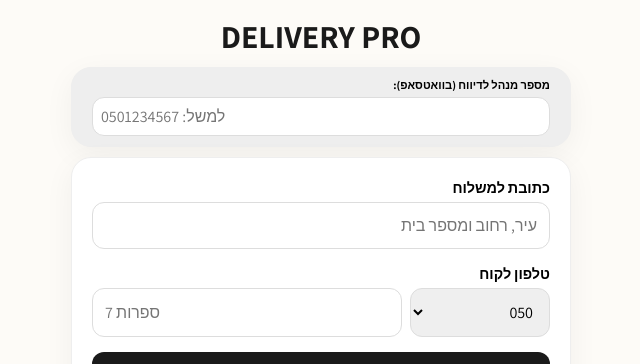
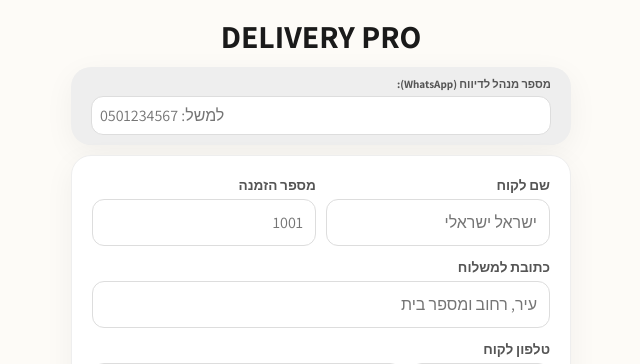
Before and after one commit to razlevistudent-bot/delivery-app, a Flask app: page / in a window 1280 px wide. Shown: the top 364 px of the page, without its empty margins (319-959 px from the left). Run offline with Flask 3, Linux system fonts and the light colour scheme.

Commit message:
Update index.html

```diff
--- a/templates/index.html
+++ b/templates/index.html
@@ -12,8 +12,11 @@
         .container { max-width: 500px; margin: 0 auto; }
         .glass-card { background: white; border-radius: 20px; padding: 20px; box-shadow: 0 8px 30px rgba(0,0,0,0.05); margin-bottom: 20px; border: 1px solid #eee; }
 
-        label { display: block; margin-bottom: 5px; font-size: 0.9rem; font-weight: bold; }
-        input, select { width: 100%; padding: 12px; border: 1px solid #ddd; border-radius: 12px; font-size: 1rem; margin-bottom: 15px; box-sizing: border-box; font-family: inherit; }
+        label { display: block; margin-bottom: 5px; font-size: 0.85rem; font-weight: bold; color: #555; }
+        input, select { width: 100%; padding: 12px; border: 1px solid #ddd; border-radius: 12px; font-size: 1rem; margin-bottom: 12px; box-sizing: border-box; font-family: inherit; }
+
+        .row { display: flex; gap: 10px; }
+        .row div { flex: 1; }
 
         .phone-group { display: flex; gap: 8px; }
         .phone-group select { flex: 0.4; }
@@ -23,19 +26,21 @@
 
         button { border: none; border-radius: 12px; cursor: pointer; font-weight: bold; width: 100%; padding: 15px; font-size: 1.1rem; transition: 0.2s; font-family: inherit; }
         .btn-add { background: var(--brand); color: white; margin-bottom: 10px; }
-        .btn-opt { background: var(--accent); color: white; }
+        .btn-opt { background: var(--accent); color: white; margin-bottom: 10px; }
 
         .route-item { background: white; padding: 18px; border-radius: 16px; margin-bottom: 12px; border-right: 6px solid var(--accent); box-shadow: 0 4px 12px rgba(0,0,0,0.03); }
         .route-item.completed { border-right-color: var(--success); background: #f8fff9; }
 
-        .item-header { display: flex; justify-content: space-between; align-items: center; margin-bottom: 12px; }
+        .item-header { display: flex; justify-content: space-between; align-items: flex-start; margin-bottom: 12px; }
+        .cust-info { font-size: 0.95rem; color: #333; }
+        .order-tag { background: #eee; padding: 2px 8px; border-radius: 6px; font-size: 0.8rem; font-weight: bold; color: #666; }
+
         .actions { display: flex; gap: 8px; flex-wrap: wrap; }
+        .action-btn { flex: 1; text-align: center; padding: 10px; border-radius: 10px; color: white; text-decoration: none; font-size: 0.85rem; font-weight: bold; display: flex; align-items: center; justify-content: center; }
+        .waze { background: #33ccff; } .call { background: var(--success); } .whatsapp { background: var(--wa); }
+        .btn-report { background: var(--report); width: 100%; margin-top: 10px; font-size: 0.8rem; padding: 10px; }
 
-        .action-btn { flex: 1; text-align: center; padding: 10px; border-radius: 10px; color: white; text-decoration: none; font-size: 0.85rem; font-weight: bold; display: flex; align-items: center; justify-content: center; }
-        .waze { background: #33ccff; } .gmaps { background: #4285f4; } .call { background: var(--success); } .whatsapp { background: var(--wa); }
-        .btn-report { background: var(--report); width: 100%; margin-top: 10px; font-size: 0.8rem; padding: 8px; }
-
-        .v-check { width: 40px; height: 40px; border: 2px solid var(--success); border-radius: 50%; display: flex; align-items: center; justify-content: center; cursor: pointer; color: var(--success); font-size: 1.3rem; }
+        .v-check { width: 40px; height: 40px; border: 2px solid var(--success); border-radius: 50%; display: flex; align-items: center; justify-content: center; cursor: pointer; color: var(--success); font-size: 1.3rem; flex-shrink: 0; }
         .completed .v-check { background: var(--success); color: white; }
     </style>
 </head>
@@ -46,12 +51,23 @@
         <h1 style="margin:0; color: var(--brand);">DELIVERY PRO</h1>
     </header>
 
-    <div class="glass-card" style="padding: 10px 20px; margin-bottom: 10px; background: #eee;">
-        <label style="font-size: 0.7rem;">מספר מנהל לדיווח (בוואטסאפ):</label>
-        <input type="tel" id="managerPhone" placeholder="למשל: 0501234567" style="margin-bottom:0; padding: 8px;" onchange="saveManager()">
+    <div class="glass-card" style="padding: 10px 20px; margin-bottom: 10px; background: #eee; border:none;">
+        <label style="font-size: 0.7rem;">מספר מנהל לדיווח (WhatsApp):</label>
+        <input type="tel" id="managerPhone" placeholder="למשל: 0501234567" style="margin-bottom:0; padding: 8px; background:white;" onchange="saveManager()">
     </div>
 
     <div class="glass-card">
+        <div class="row">
+            <div>
+                <label>שם לקוח</label>
+                <input type="text" id="customerName" placeholder="ישראל ישראלי">
+            </div>
+            <div>
+                <label>מספר הזמנה</label>
+                <input type="text" id="orderNum" placeholder="1001">
+            </div>
+        </div>
+
         <label>כתובת למשלוח</label>
         <input type="text" id="addressInput" placeholder="עיר, רחוב ומספר בית">
 
@@ -65,11 +81,7 @@
                 <option value="054">054</option>
                 <option value="055">055</option>
                 <option value="058">058</option>
-                <option value="02">02</option>
-                <option value="03">03</option>
-                <option value="04">04</option>
-                <option value="08">08</option>
-                <option value="09">09</option>
+                <option value="02">02</option><option value="03">03</option><option value="04">04</option><option value="08">08</option><option value="09">09</option>
             </select>
             <input type="tel" id="phoneNumber" placeholder="7 ספרות" maxlength="7">
         </div>
@@ -90,17 +102,20 @@
     var map = L.map('map').setView([32.0853, 34.7818], 10);
     L.tileLayer('https://{s}.tile.openstreetmap.org/{z}/{x}/{y}.png').addTo(map);
 
-    var locations = JSON.parse(localStorage.getItem('delivery_v12')) || [];
+    var locations = JSON.parse(localStorage.getItem('delivery_v13')) || [];
     var markers = [];
     document.getElementById('managerPhone').value = localStorage.getItem('manager_num') || '';
 
-    function save() { localStorage.setItem('delivery_v12', JSON.stringify(locations)); }
+    function save() { localStorage.setItem('delivery_v13', JSON.stringify(locations)); }
     function saveManager() { localStorage.setItem('manager_num', document.getElementById('managerPhone').value); }
 
     async function addNewLocation() {
         const addr = document.getElementById('addressInput').value;
+        const name = document.getElementById('customerName').value;
+        const order = document.getElementById('orderNum').value;
         const prefix = document.getElementById('phonePrefix').value;
         const num = document.getElementById('phoneNumber').value;
+
         if(!addr) return alert("נא להזין כתובת");
 
         try {
@@ -109,6 +124,8 @@
             if (data && data.length > 0) {
                 locations.push({
                     name: addr,
+                    custName: name || 'לקוח ללא שם',
+                    orderId: order || '---',
                     phone: num ? prefix + num : '',
                     lat: parseFloat(data[0].lat),
                     lng: parseFloat(data[0].lon),
@@ -116,8 +133,8 @@
                     finishTime: null
                 });
                 save(); updateUI();
-                document.getElementById('addressInput').value = '';
-                document.getElementById('phoneNumber').value = '';
+                // איפוס
+                ['addressInput','customerName','orderNum','phoneNumber'].forEach(id => document.getElementById(id).value = '');
             } else { alert("כתובת לא נמצאה"); }
         } catch (e) { alert("שגיאה בחיפוש"); }
     }
@@ -132,25 +149,27 @@
             const item = document.createElement('div');
             item.className = `route-item ${loc.completed ? 'completed' : ''}`;
 
-            const waMsg = encodeURIComponent(`היי, המשלוח ל-${loc.name} הגיע!`);
-            const waUrl = `https://wa.me/972${loc.phone ? loc.phone.replace(/^0/, '') : ''}?text=${waMsg}`;
-
-            // הודעת דיווח למנהל
             const managerNum = document.getElementById('managerPhone').value;
-            const reportMsg = encodeURIComponent(`✅ משלוח הושלם!\n📍 כתובת: ${loc.name}\n📞 לקוח: ${loc.phone}\n⏰ זמן סיום: ${loc.finishTime || ''}`);
+            const reportMsg = encodeURIComponent(`✅ משלוח הושלם!\n📦 הזמנה: ${loc.orderId}\n👤 לקוח: ${loc.custName}\n📍 כתובת: ${loc.name}\n⏰ זמן: ${loc.finishTime || ''}`);
             const reportUrl = `https://wa.me/972${managerNum.replace(/^0/, '')}?text=${reportMsg}`;
 
             item.innerHTML = `
                 <div class="item-header">
-                    <div><b>${i+1}. ${loc.name}</b></div>
+                    <div class="cust-info">
+                        <div style="display:flex; align-items:center; gap:8px; margin-bottom:4px;">
+                            <span class="order-tag">#${loc.orderId}</span>
+                            <b style="font-size:1.1rem;">${loc.custName}</b>
+                        </div>
+                        <div style="color:#666; font-size:0.9rem;">${i+1}. ${loc.name}</div>
+                    </div>
                     <div class="v-check" onclick="toggle(${i})">${loc.completed ? '✓' : ''}</div>
                 </div>
                 <div class="actions">
                     <a href="https://waze.com/ul?ll=${loc.lat},${loc.lng}&navigate=yes" target="_blank" class="action-btn waze">Waze</a>
                     <a href="tel:${loc.phone}" class="action-btn call" ${!loc.phone ? 'style="display:none"' : ''}>חיוג</a>
-                    <a href="${waUrl}" target="_blank" class="action-btn whatsapp" ${!loc.phone ? 'style="display:none"' : ''}>וואטסאפ</a>
+                    <a href="https://wa.me/972${loc.phone ? loc.phone.replace(/^0/, '') : ''}" target="_blank" class="action-btn whatsapp" ${!loc.phone ? 'style="display:none"' : ''}>WhatsApp</a>
                 </div>
-                ${loc.completed ? `<a href="${reportUrl}" target="_blank" class="action-btn btn-report">שלח דיווח סיום למנהל ✉️</a>` : ''}
+                ${loc.completed ? `<a href="${reportUrl}" target="_blank" class="action-btn btn-report">שלח דיווח למנהל ✉️</a>` : ''}
             `;
             list.appendChild(item);
             markers.push(L.marker([loc.lat, loc.lng]).addTo(map));
```
